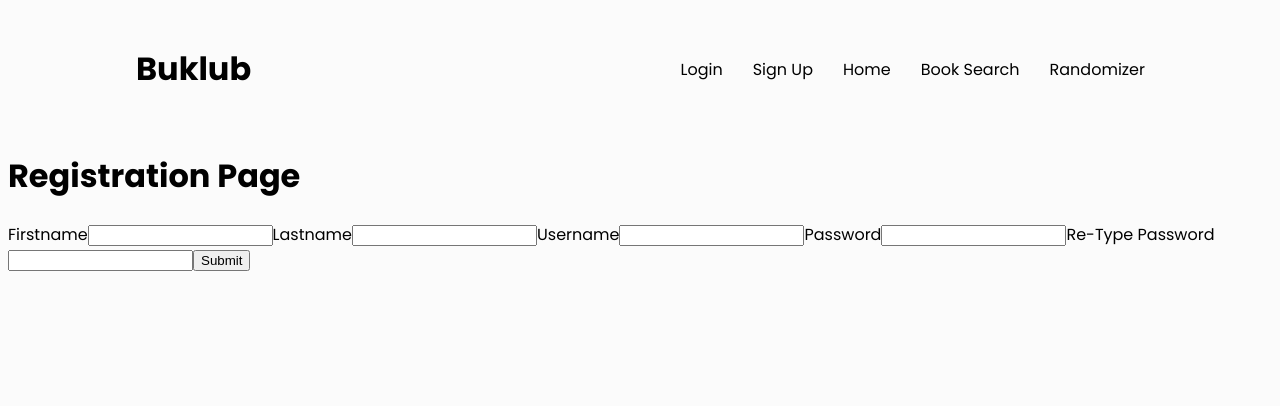
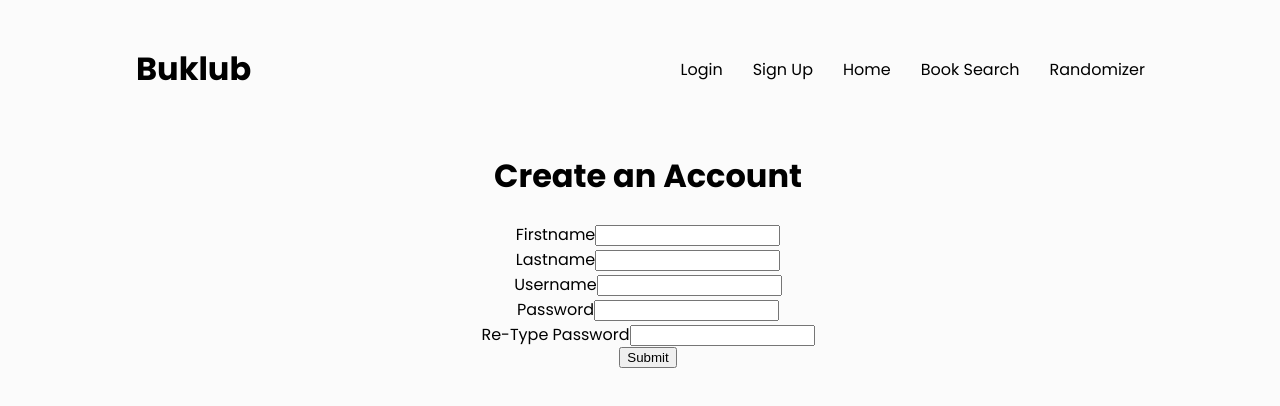
Before and after one commit to asekito/Buklub, a React app in the folder client/: page /register in a window 1280 px wide. Shown: the top 406 px of the page. Built offline with nearby package versions, Linux system fonts and the light colour scheme.

Commit message:
rearrangements

```diff
--- a/client/src/assets/App.scss
+++ b/client/src/assets/App.scss
@@ -4,7 +4,7 @@ $font-family: "Poppins";
 
 body {
   width: 100%;
-  height: 100%;
+  height: fit-content;
   background-color: #fbfbfb;
 }
 
@@ -25,3 +25,14 @@ body {
     transform: rotate(360deg);
   }
 }
+
+.container {
+  margin: 1em 8em;
+  text-align: -webkit-center;
+}
+
+.form {
+  display: flex;
+  flex-direction: column;
+  align-items: center;
+}
--- a/client/src/assets/Login.scss
+++ b/client/src/assets/Login.scss
@@ -1,12 +1,4 @@
-.container {
-  margin: 1em 8em;
-  text-align: -webkit-center;
-}
-
-#login-form {
-  display: flex;
-  flex-direction: column;
-  align-items: center;
+.login {
   width: 25em;
   border-radius: 31em;
   height: 24.6em;
--- a/client/src/components/User-Auth/Login.tsx
+++ b/client/src/components/User-Auth/Login.tsx
@@ -59,7 +59,7 @@ const Login = () => {
       <h1>Login</h1>
       <div className="bubble-1" />
       <div className="bubble-2" />
-      <form id="login-form">
+      <form className="login form">
         <label>Username</label>
         <input
           type="text"
--- a/client/src/components/User-Auth/Registration.tsx
+++ b/client/src/components/User-Auth/Registration.tsx
@@ -1,5 +1,5 @@
 import * as React from "react";
-import { useParams, Redirect, useHistory } from "react-router-dom";
+import { useHistory } from "react-router-dom";
 import fetchCommand from "../../../utils/fetching";
 
 const Registration = () => {
@@ -75,45 +75,58 @@ const Registration = () => {
   };
 
   return (
-    <div>
-      <h1>Registration Page</h1>
-      <form>
-        <label>Firstname</label>
+    <div className="container">
+      <h1>Create an Account</h1>
+      <form className="registration form">
+        <label>
+          Firstname
           <input
-          type='text'
-          name='firstname'
+            type="text"
+            name="firstname"
             minLength={1}
             onChange={handleChange}
+            autoComplete="off"
           />
-        <label>Lastname</label>
+        </label>
+        <label>
+          Lastname
           <input
-          type='text'
-          name='lastname'
+            type="text"
+            name="lastname"
             minLength={1}
             onChange={handleChange}
+            autoComplete="off"
           />
-        <label>Username</label>
+        </label>
+        <label>
+          Username
           <input
-          type='text'
-          name='username'
+            type="text"
+            name="username"
             minLength={5}
             onChange={handleChange}
+            autoComplete="off"
           />
-        <label>Password</label>
+        </label>
+        <label>
+          Password
           <input
-          type='password'
-          name='password'
+            type="password"
+            name="password"
             minLength={6}
             onChange={handleChange}
           />
-        <label>Re-Type Password</label>
+        </label>
+        <label>
+          Re-Type Password
           <input
-          type='password'
-          name='passwordConfirmation'
+            type="password"
+            name="passwordConfirmation"
             minLength={6}
             onChange={handleChange}
           />
-        <input type='submit' onClick={(e) => submitHandler(e, user)} />
+        </label>
+        <input type="submit" onClick={(e) => submitHandler(e, user)} />
       </form>
     </div>
   );
```
Also changed, not shown: client/src/App.tsx (+0 -12 lines), client/src/assets/Registration.scss (added). Lines whose indentation alone changed are shown as unchanged.
